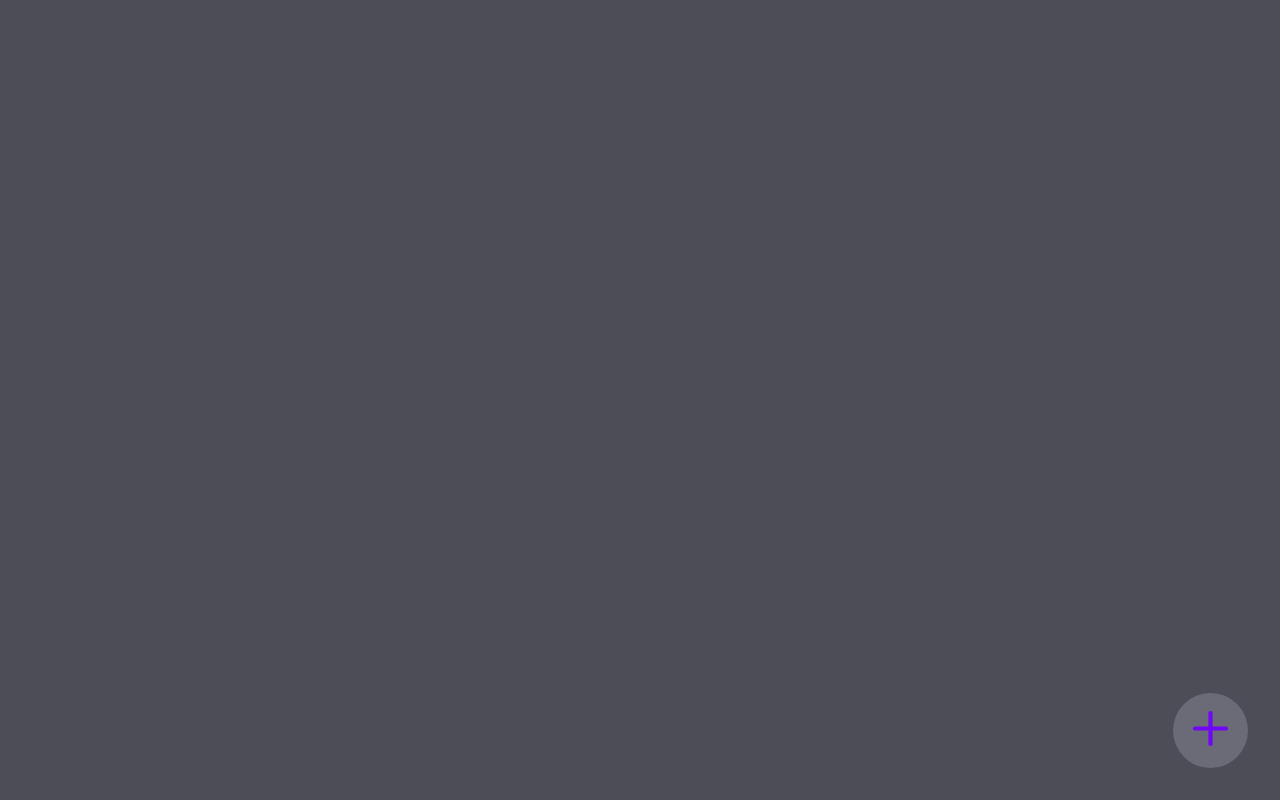
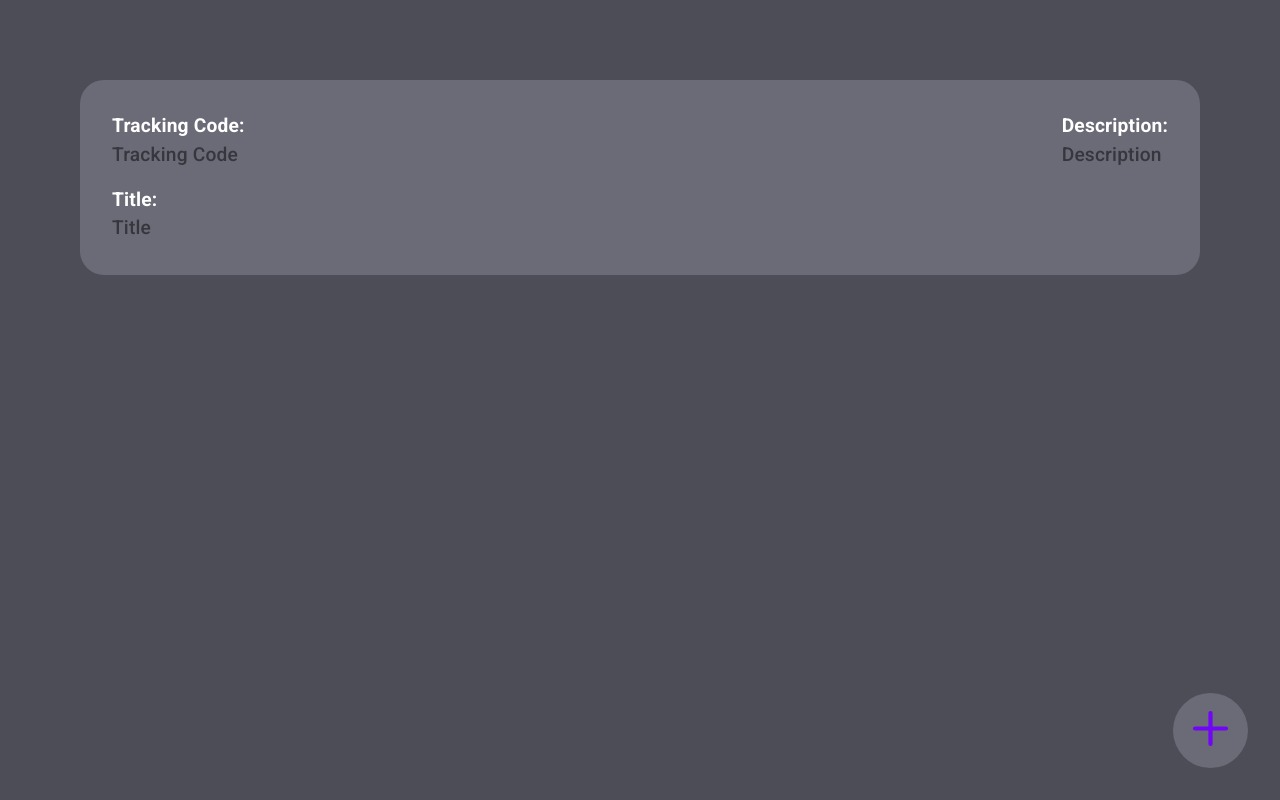
Before and after one commit to GuilhermeNied/trackOrderWeb, a React (Vite) app: page / in a window 1280 px wide. Built offline with nearby package versions, Linux system fonts and the light colour scheme.

Commit message:
order card

```diff
--- a/src/App/App.tsx
+++ b/src/App/App.tsx
@@ -1,19 +1,22 @@
-import { CssBaseline, ScopedCssBaseline } from "@mui/material";
+import { CssBaseline, ScopedCssBaseline, Stack } from "@mui/material";
 import { Plus } from "phosphor-react";
 import { useState } from "react";
 import { AddNewOrderModal } from "../components/AddNewOrderModal";
+import { OrderCard } from "../components/OrderCard";
 import { AddNewOrderButton } from "./styles";
 
 export function App() {
   const [isModalOpen, setIsModalOpen] = useState(false)
   return (
-    <div className="App">
-      <ScopedCssBaseline>
-        <AddNewOrderButton onClick={() => setIsModalOpen(true)}>
-          <Plus size={45} weight={"bold"} />
-        </AddNewOrderButton>
-        <AddNewOrderModal open={isModalOpen} handleCloseModal={() => setIsModalOpen(false)} />
-      </ScopedCssBaseline>
+    <div className="App" >
+      <Stack alignItems='center' marginTop='5rem' flex='1' gap='2rem'>
+        <OrderCard />
+      </Stack>
+
+      <AddNewOrderButton onClick={() => setIsModalOpen(true)}>
+        <Plus size={45} weight={"bold"} className='NewOrderIcon' />
+      </AddNewOrderButton>
+      <AddNewOrderModal open={isModalOpen} handleCloseModal={() => setIsModalOpen(false)} />
     </div>
   )
 }
--- a/src/App/styles.ts
+++ b/src/App/styles.ts
@@ -14,7 +14,7 @@ export const AddNewOrderButton = styled('button')({
 
   cursor: 'pointer',
 
-  '&:first-child': {
+  '& .NewOrderIcon': {
     color: 'var(--purple-600)'
   },
 
--- /dev/null
+++ b/src/components/OrderCard/index.tsx
@@ -0,0 +1,40 @@
+import { Stack } from "@mui/material";
+import { BoldTypography, NormalTypography, OrderCardContainer } from "./styles";
+
+export function OrderCard() {
+  return (
+    <OrderCardContainer>
+      <Stack gap='1rem'>
+        <Stack >
+          <BoldTypography>
+            Tracking Code:
+          </BoldTypography>
+          <NormalTypography>
+            Tracking Code
+          </NormalTypography>
+        </Stack>
+
+
+        <Stack>
+          <BoldTypography>
+            Title:
+          </BoldTypography>
+          <NormalTypography>
+            Title
+          </NormalTypography>
+        </Stack>
+
+
+      </Stack>
+
+      <Stack>
+        <BoldTypography>
+          Description:
+        </BoldTypography>
+        <NormalTypography sx={{ wordBreak: 'break-word' }}>
+          Description
+        </NormalTypography>
+      </Stack>
+    </OrderCardContainer>
+  )
+}
--- /dev/null
+++ b/src/components/OrderCard/styles.ts
@@ -0,0 +1,26 @@
+import { Stack, styled, Typography } from "@mui/material";
+
+export const OrderCardContainer = styled(Stack)({
+  width: '70rem',
+  minWidth: '10rem',
+  background: 'var(--grey-500)',
+  padding: '2rem',
+  borderRadius: '1.5rem',
+  flexDirection: 'row',
+  justifyContent: 'space-between',
+  gap: '5rem'
+})
+
+const DefaultTypography = styled(Typography)({
+  fontSize: '1.2rem',
+  color: 'var(--white)'
+})
+
+export const NormalTypography = styled(DefaultTypography)({
+  fontWeight: '500',
+  color: 'var(--grey-800)'
+})
+
+export const BoldTypography = styled(DefaultTypography)({
+  fontWeight: '700'
+})
```
